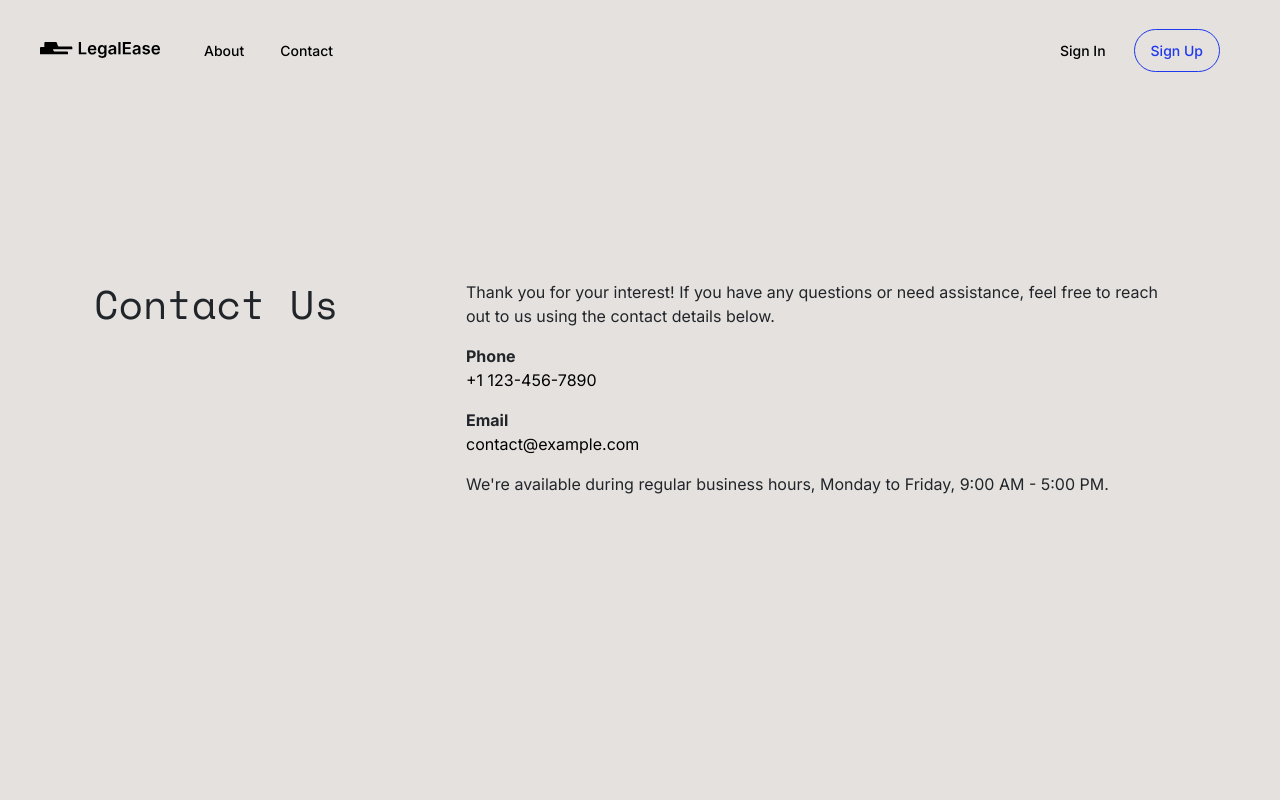
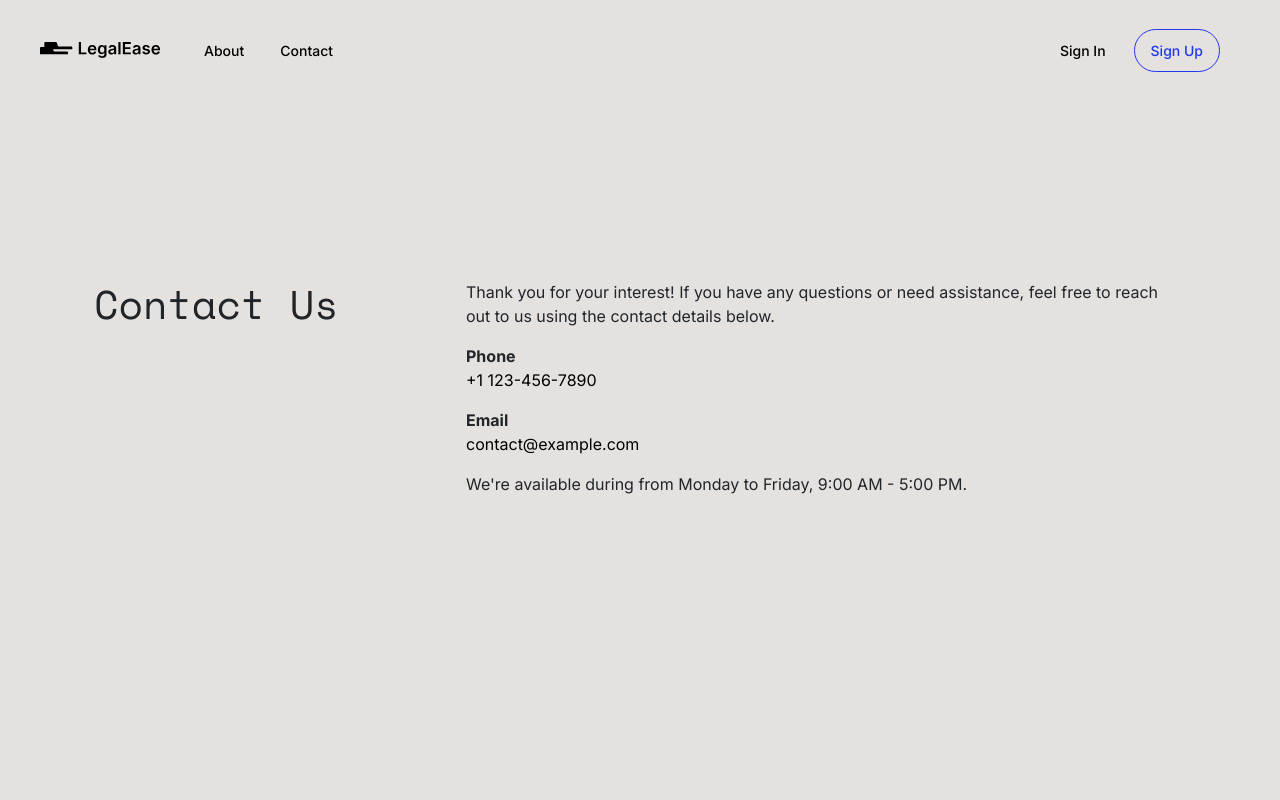
Before and after one commit to bethel-school-of-technology/team-mannasoft-frontend, a React (Create React App) app: page /contact in a window 1280 px wide. Shown: the top 800 px of the page. Built offline with nearby package versions, Linux system fonts and the light colour scheme.

Commit message:
updated Contact page

```diff
--- a/src/components/Contact.js
+++ b/src/components/Contact.js
@@ -25,7 +25,7 @@ const Contact = () => {
             </a>
           </p>
 
-          <p>We're available during regular business hours, Monday to Friday, 9:00 AM - 5:00 PM.</p>
+          <p>We're available during from Monday to Friday, 9:00 AM - 5:00 PM.</p>
         </Col>
       </Row>
     </Container>
```
